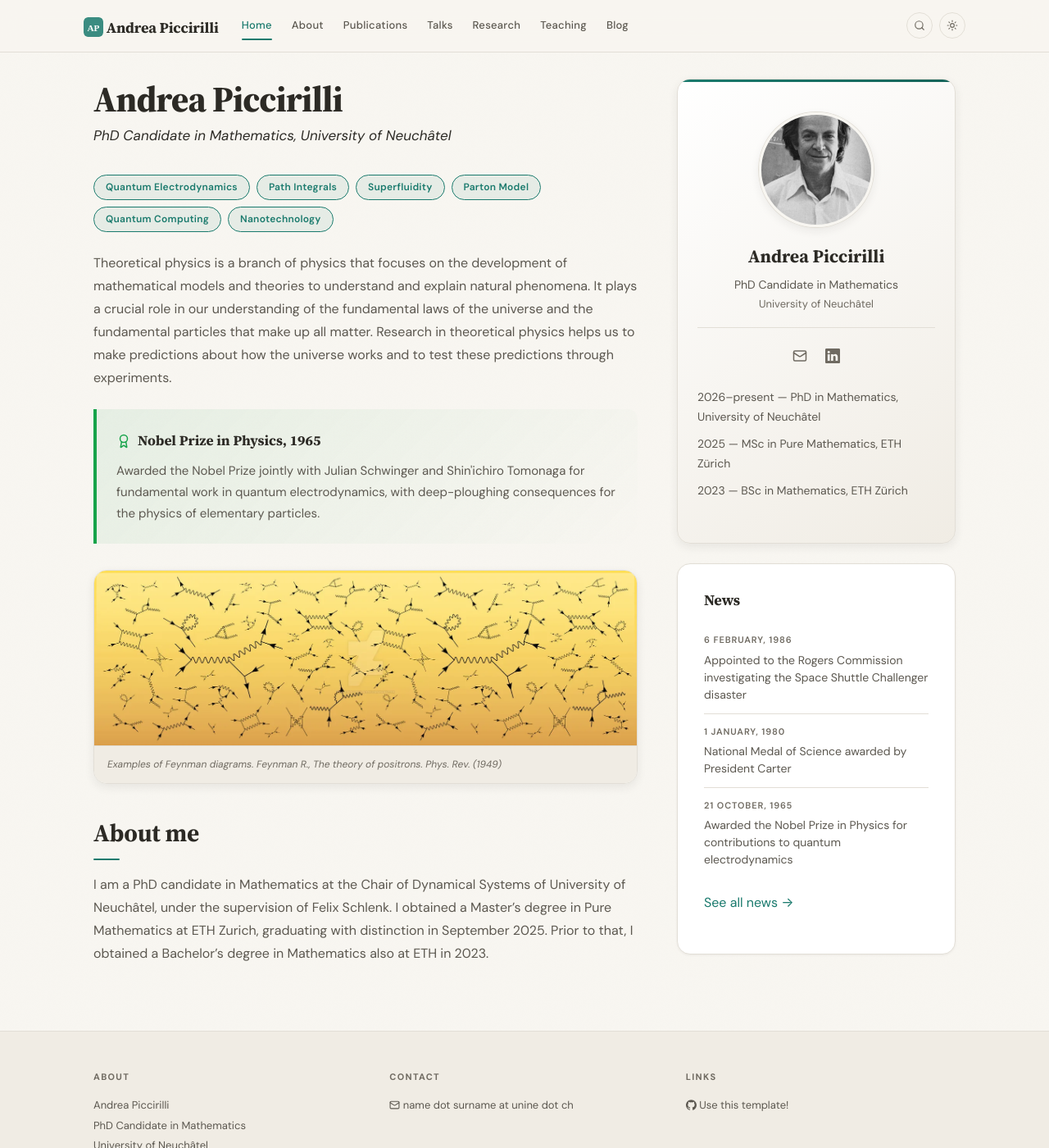
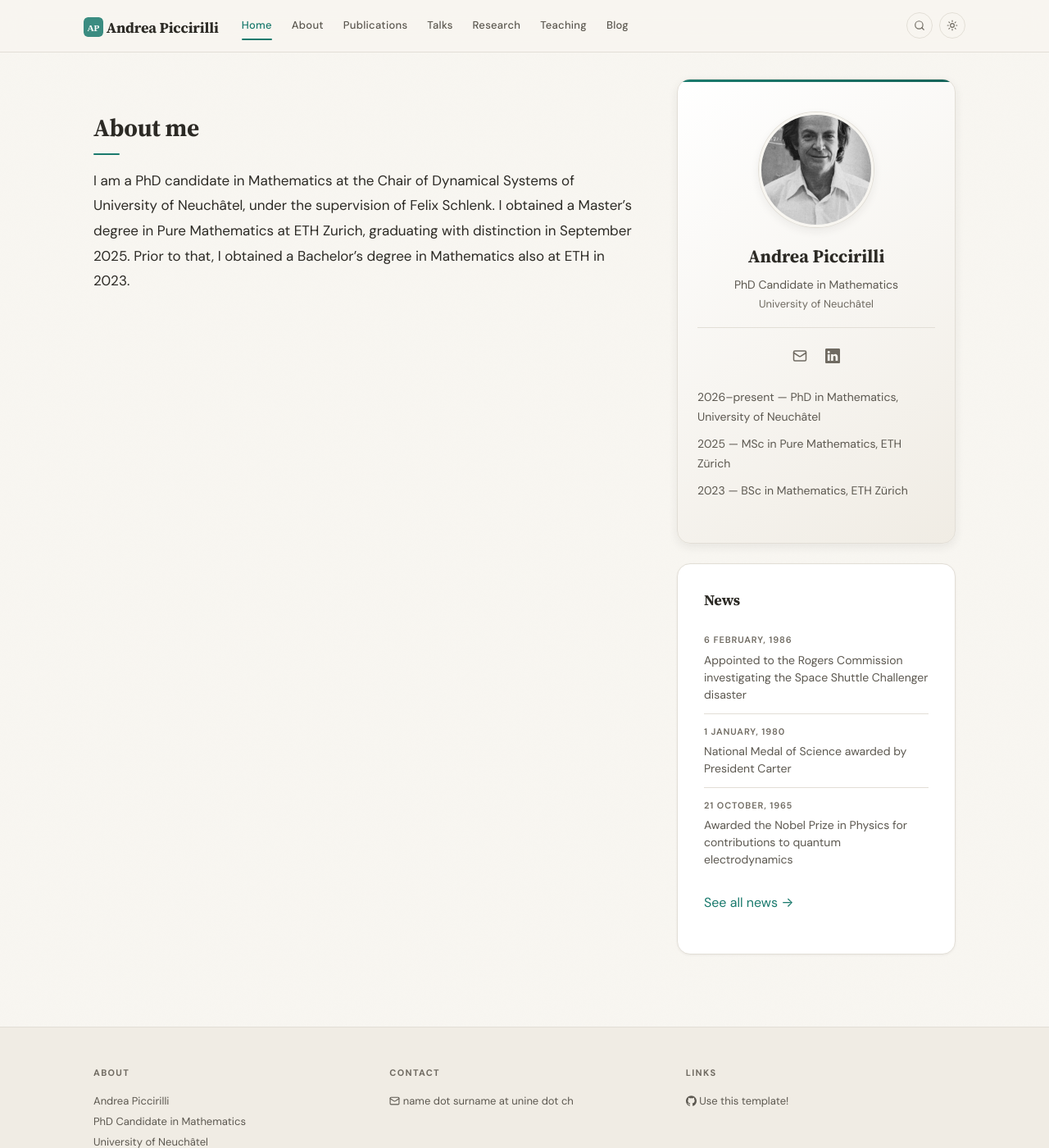
Before and after one commit to andreapiccirilli/andreapiccirilli.github.io, a Jekyll site: the page built from _pages/home.md, in a window 1280 px wide and 1400 px high. Shown: the whole window at 82% size. Built offline with Jekyll 4.4.1, drawn with Linux system fonts in a browser that asks for light colours.

Commit message:
Clean up home page content
Removed introductory content and selected publications section from the home page.

```diff
--- a/_pages/home.md
+++ b/_pages/home.md
@@ -4,41 +4,6 @@ layout: homelay
 permalink: /
 ---
 
-<h1 class="home-hero">{{ site.name }}</h1>
-<p class="home-hero-sub">{{ site.title }}, {{ site.institution }}</p>
-
-<div class="chip-container" markdown="0">
-<a href="{{ '/research' | relative_url }}" class="chip">Quantum Electrodynamics</a>
-<a href="{{ '/research' | relative_url }}" class="chip">Path Integrals</a>
-<a href="{{ '/research' | relative_url }}" class="chip">Superfluidity</a>
-<a href="{{ '/research' | relative_url }}" class="chip">Parton Model</a>
-<a href="{{ '/research' | relative_url }}" class="chip">Quantum Computing</a>
-<a href="{{ '/research' | relative_url }}" class="chip">Nanotechnology</a>
-</div>
-
-Theoretical physics is a branch of physics that focuses on the development of mathematical models and theories to understand and explain natural phenomena.
-It plays a crucial role in our understanding of the fundamental laws of the universe and the fundamental particles that make up all matter.
-Research in theoretical physics helps us to make predictions about how the universe works and to test these predictions through experiments.
-
-<div class="callout callout-success" markdown="0">
-<div class="callout-title">{% include icon.html name="award" class="callout-icon" %} Nobel Prize in Physics, 1965</div>
-<p>Awarded the Nobel Prize jointly with Julian Schwinger and Shin'ichiro Tomonaga for fundamental work in quantum electrodynamics, with deep-ploughing consequences for the physics of elementary particles.</p>
-</div>
-
-<div class="banner-frame" markdown="0">
-<img src="{{ '/images/banner.webp' | relative_url }}" alt="Feynman diagrams" width="1400" height="449" loading="lazy">
-<div class="banner-caption">Examples of Feynman diagrams. Feynman R., <em>The theory of positrons. Phys. Rev.</em> (1949)</div>
-</div>
-
-{% capture selected %}{% bibliography --query @*[selected=true] %}{% endcapture %}
-{% if selected contains "pub-entry" %}
-## Selected publications
-
-<div class="section-card selected-pubs" markdown="0">
-{{ selected }}
-<p style="margin: var(--space-4) 0 0;"><a href="{{ '/publications' | relative_url }}">All publications &rarr;</a></p>
-</div>
-{% endif %}
 
 ## About me
 
```
